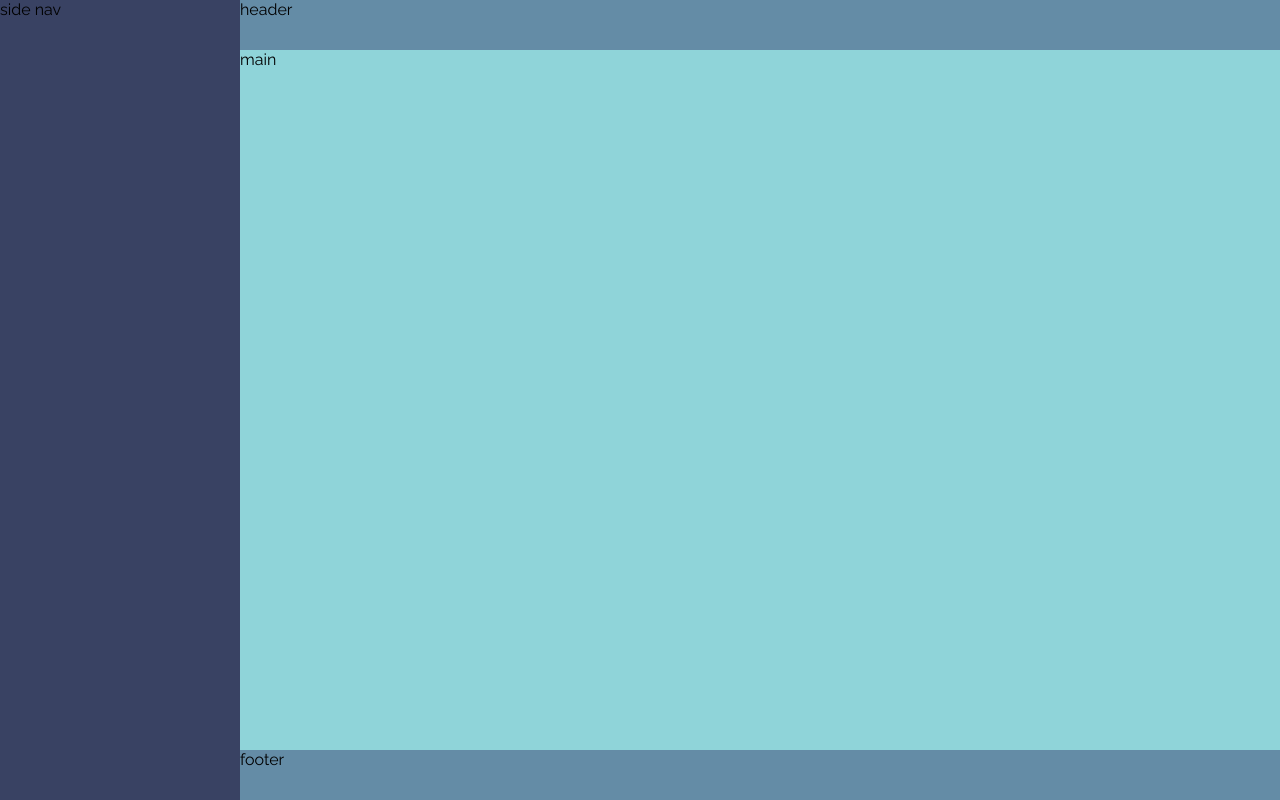
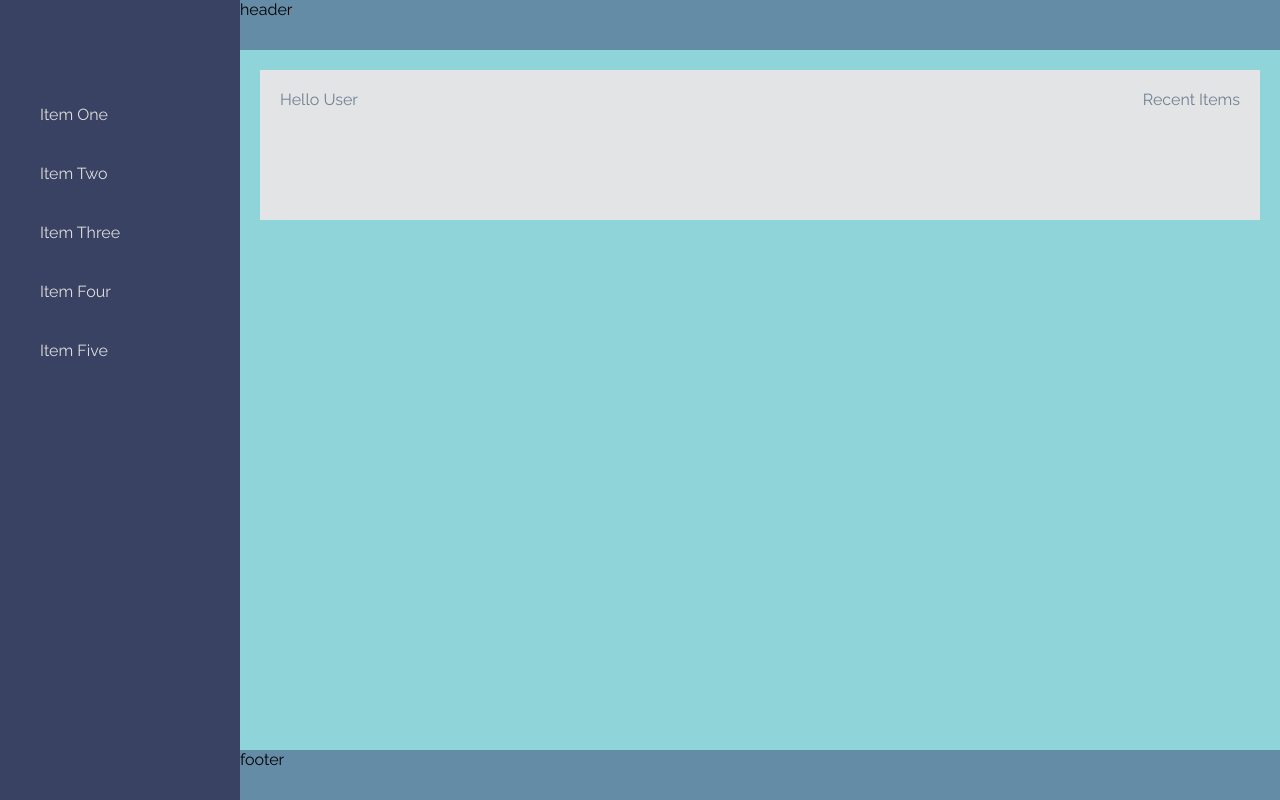
Before and after one commit to UmerSharif/admin-dashboard, a React (Create React App) app: page / in a window 1280 px wide. Built offline with nearby package versions, Linux system fonts and the light colour scheme.

Commit message:
adding basic styling to mockup

```diff
--- a/src/components/Sidenav.js
+++ b/src/components/Sidenav.js
@@ -1,9 +1,15 @@
 import React from "react";
-
+import "./Sidenav.scss";
 export default function Sidenav() {
   return (
     <aside className="sidenav">
-      <p>side nav</p>
+      <ul className="sidenav__list">
+        <li className="sidenav__list-item">Item One</li>
+        <li className="sidenav__list-item">Item Two</li>
+        <li className="sidenav__list-item">Item Three</li>
+        <li className="sidenav__list-item">Item Four</li>
+        <li className="sidenav__list-item">Item Five</li>
+      </ul>
     </aside>
   );
 }
--- /dev/null
+++ b/src/components/Sidenav.scss
@@ -0,0 +1,19 @@
+.sidenav {
+  display: flex; /* Will be hidden on mobile */
+  flex-direction: column;
+  grid-area: sidenav;
+  background-color: #394263;
+}
+.sidenav__list {
+  padding: 0;
+  margin-top: 85px;
+  list-style-type: none;
+}
+.sidenav__list-item {
+  padding: 20px 20px 20px 40px;
+  color: #ddd;
+}
+.sidenav__list-item:hover {
+  background-color: rgba(255, 255, 255, 0.2);
+  cursor: pointer;
+}
--- a/src/pages/Main.js
+++ b/src/pages/Main.js
@@ -1,9 +1,12 @@
 import React from "react";
-
+import "./Main.scss";
 export default function Main() {
   return (
     <main className="main">
-      <p>main</p>
+      <div className="main-header">
+        <div className="main-header__heading">Hello User</div>
+        <div className="main-header__updates">Recent Items</div>
+      </div>
     </main>
   );
 }
--- a/src/pages/Main.scss
+++ b/src/pages/Main.scss
@@ -0,0 +1,9 @@
+.main-header {
+  display: flex;
+  justify-content: space-between;
+  margin: 20px;
+  padding: 20px;
+  height: 150px; /* Force our height since we don't have actual content yet */
+  background-color: #e3e4e6;
+  color: slategray;
+}
```
Also changed, not shown: src/components/Sidenave.scss (deleted).
